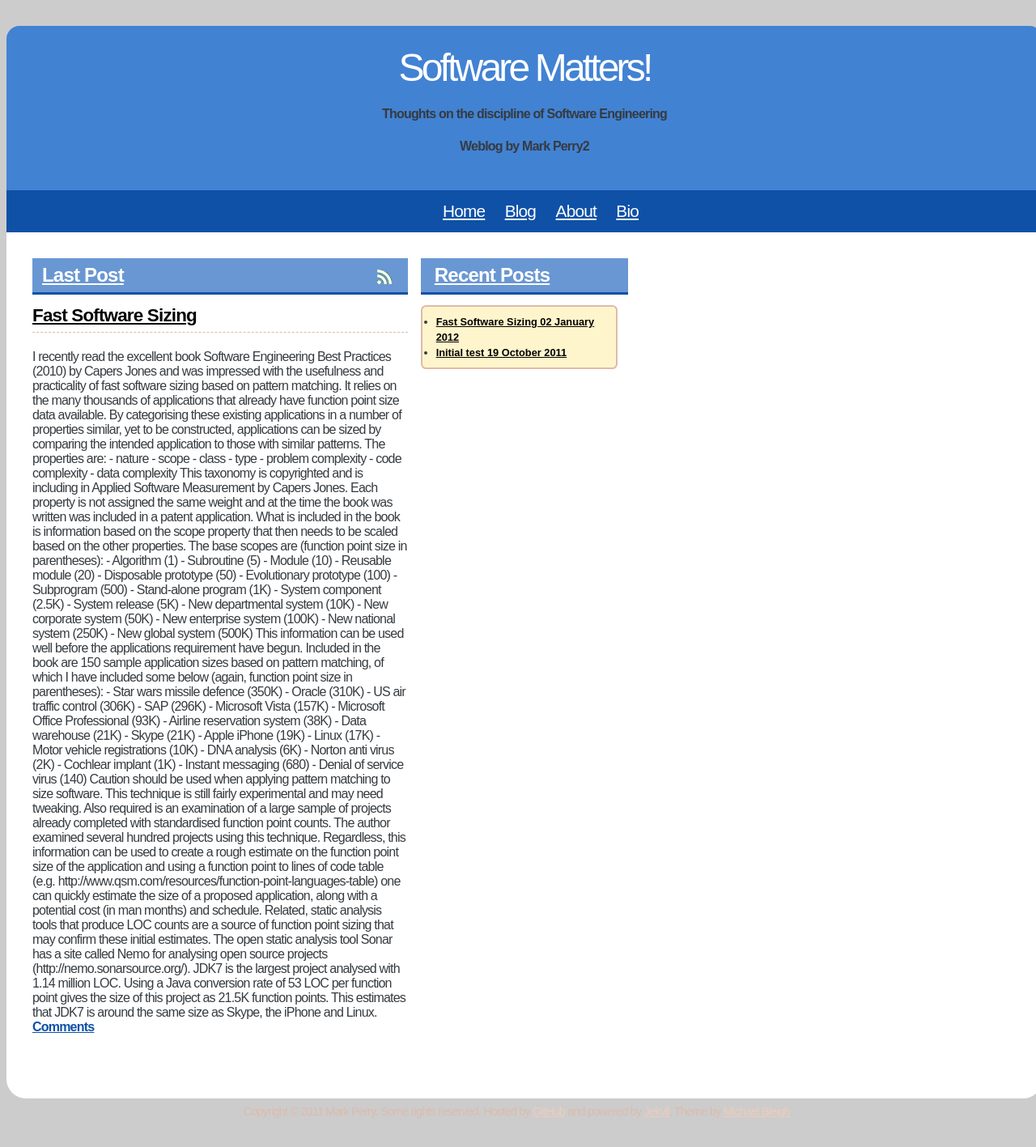
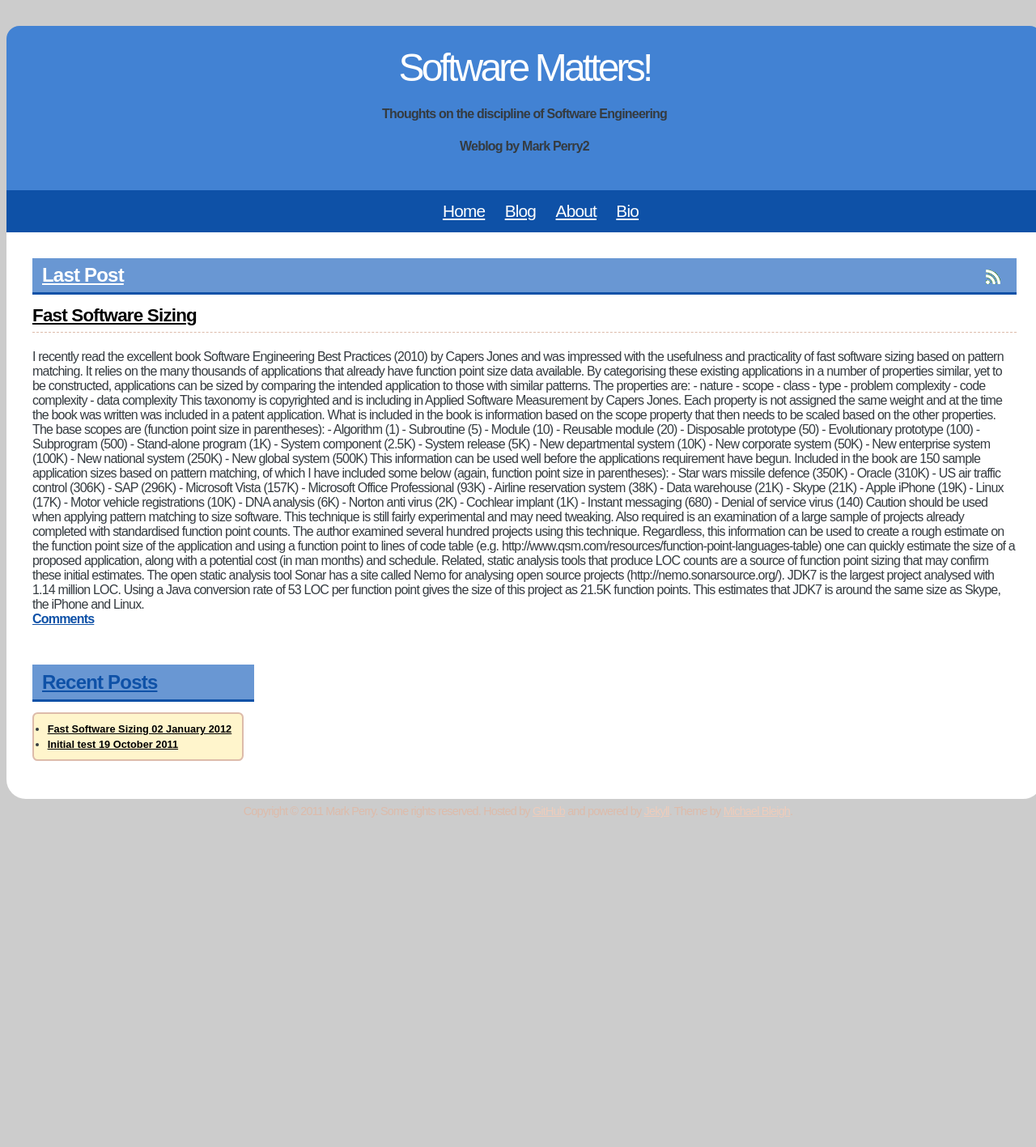
Before and after one commit to kouzouigh/mperry.github.io, a Jekyll site: the page built from index.html, in a window 1280 px wide. Shown: the whole page at 81% size. Built offline with Jekyll 4.4.1, drawn with Linux system fonts in a browser that asks for light colours; after the commit the page ends 1046 px from its top, so only the background shows below that.

Commit message:
Attempt to move box to left

```diff
--- a/index.html
+++ b/index.html
@@ -2,7 +2,7 @@
 layout: master
 ---
 
-<div class='home_box' id='home_left'>
+<div class='home_box' id='home_right'>
   <h2 class='home_box_title'>
   	<a href='http://feeds.feedburner.com/mperry' class='float-right'>
   		<img src='/images/subscribe-icon.gif' alt='Subscribe'/>
@@ -17,7 +17,7 @@ layout: master
   </div>
 </div>
 
-<div class='home_box home_right'>
+<div class='home_box home_left'>
   <h2 class='home_box_title'><a href='/blog.html'>Recent Posts</a></h2>
   <div id="latest_posts" class="repo">
      <ul>
```
